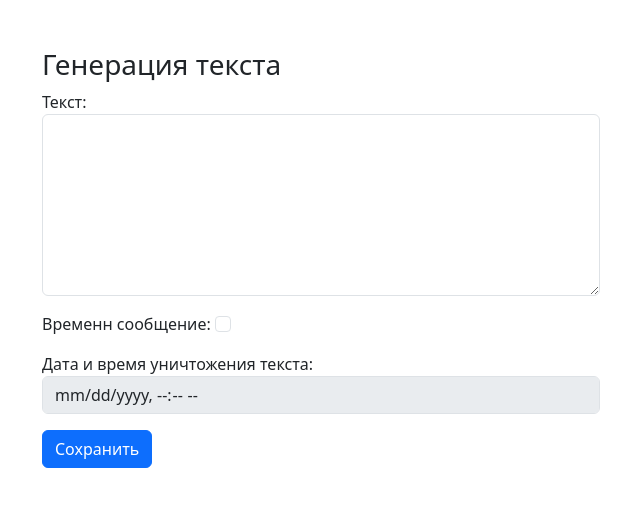
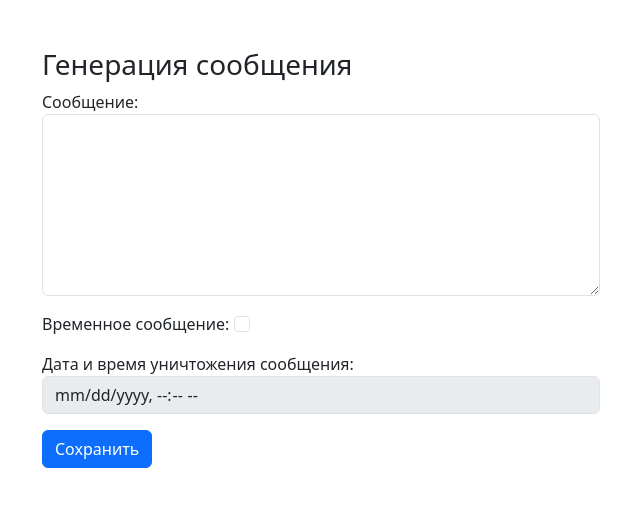
Before and after one commit to storlay/pastebin, a Django app: page / in a window 1280 px wide. Shown: the part 62-569 px from the top of the page, without its empty margins (40-680 px from the left). Run offline with Django 5.2, Linux system fonts and the light colour scheme; parts of the project's set-up code (start-up, migrations or seed data) failed here and were passed over.

Commit message:
Change labels for InputTextForm

```diff
--- a/text/forms.py
+++ b/text/forms.py
@@ -17,9 +17,9 @@ class InputTextForm(forms.ModelForm):
         fields = '__all__'
         required = '__all__'
         labels = {
-            'url_hash': 'Текст',
-            'is_temporary': 'Временн сообщение',
-            'datetime_of_deletion': 'Дата и время уничтожения текста'
+            'url_hash': 'Сообщение',
+            'is_temporary': 'Временное сообщение',
+            'datetime_of_deletion': 'Дата и время уничтожения сообщения'
         }
         widgets = {
             'url_hash': forms.Textarea(attrs={'class': 'form-control', 'rows': 7}),
--- a/text/templates/index.html
+++ b/text/templates/index.html
@@ -24,7 +24,7 @@
 
         }
     </script>
-    <h1 class="mt-5 fs-3">Генерация текста</h1>
+    <h1 class="mt-5 fs-3">Генерация сообщения</h1>
     <div class="col-6">
         <form method="post" class="needs-validation">
             {% csrf_token %}
```
